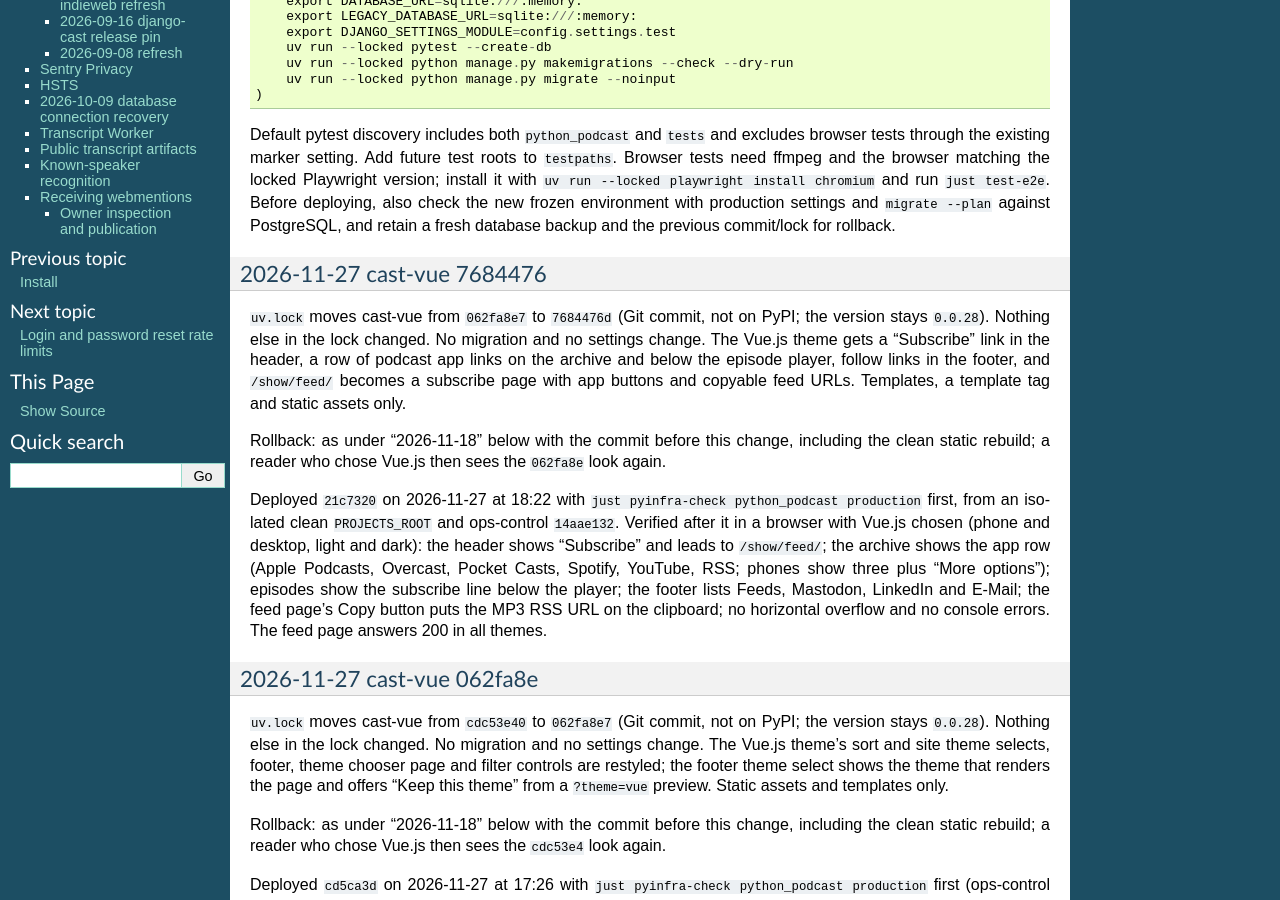
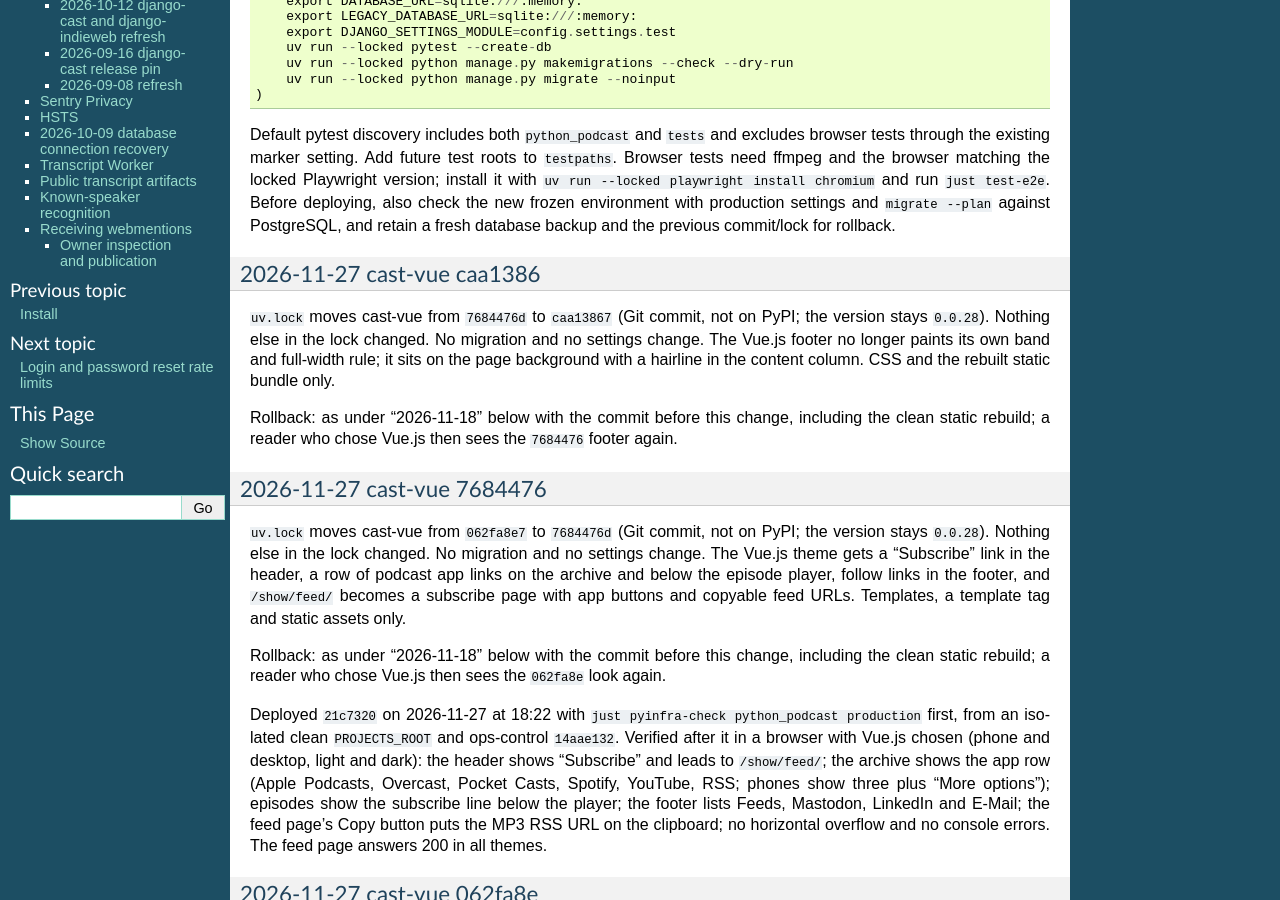
Before and after one commit to ephes/python-podcast, a Sphinx documentation site: the page built from docs/deploy.rst, in a window 1280 px wide and 900 px high, scrolled down 1149 px. Built offline with Sphinx 7.4.7, drawn with Linux system fonts in a browser that asks for light colours; some of the changed text lies outside the part shown.

Commit message:
Use cast-vue caa1386 for the Vue.js theme
The Vue.js footer with the site name and theme selection sits on the
page background with a thin line in the content column instead of a
separate band. cast-vue stays 0.0.28 from a pinned Git commit; only its
lock entry changes. No migration; rollback in docs/deploy.rst.

```diff
--- a/CHANGELOG.rst
+++ b/CHANGELOG.rst
@@ -3,6 +3,12 @@ Changelog
 
 Unreleased
 ----------
+
+* Move the Vue.js theme to cast-vue ``caa1386`` (from ``7684476``; Git
+  commit, not on PyPI). The footer with the site name and theme selection now
+  sits on the page background with a thin line in the content column instead
+  of a separate white or dark band. Rollback in ``docs/deploy.rst``
+  (2026-11-27 cast-vue caa1386).
 
 * Move the React theme to cast-react ``v0.0.8`` (from ``v0.0.7``). Readers
   see a labelled "Subscribe" link in the header (written blogs: "Feeds"),
--- a/commands.py
+++ b/commands.py
@@ -756,7 +756,7 @@ def switch_to_git_sources():
 
     # Define default git sources
     default_sources = {
-        "cast-vue": {"git": "https://github.com/ephes/cast-vue", "rev": "7684476d19a35854f2383fe4f473742fcf7dea31"},
+        "cast-vue": {"git": "https://github.com/ephes/cast-vue", "rev": "caa13867cee13ec8f939f7bcbb40fe89fee1a59d"},
         "cast-react": {"git": "https://github.com/ephes/cast-react", "tag": "v0.0.3"},
         "cast-bootstrap5": {"git": "https://github.com/ephes/cast-bootstrap5"},
         "django-cast": {"git": "https://github.com/ephes/django-cast", "branch": "develop"},
--- a/docs/deploy.rst
+++ b/docs/deploy.rst
@@ -74,6 +74,19 @@ locked Playwright version; install it with ``uv run --locked playwright install
 chromium`` and run ``just test-e2e``. Before deploying, also check the new frozen
 environment with production settings and ``migrate --plan`` against PostgreSQL,
 and retain a fresh database backup and the previous commit/lock for rollback.
+
+2026-11-27 cast-vue caa1386
+~~~~~~~~~~~~~~~~~~~~~~~~~~~
+
+``uv.lock`` moves cast-vue from ``7684476d`` to ``caa13867`` (Git commit, not
+on PyPI; the version stays ``0.0.28``). Nothing else in the lock changed. No
+migration and no settings change. The Vue.js footer no longer paints its own
+band and full-width rule; it sits on the page background with a hairline in
+the content column. CSS and the rebuilt static bundle only.
+
+Rollback: as under "2026-11-18" below with the commit before this change,
+including the clean static rebuild; a reader who chose Vue.js then sees the
+``7684476`` footer again.
 
 2026-11-27 cast-vue 7684476
 ~~~~~~~~~~~~~~~~~~~~~~~~~~~
--- a/docs/install.rst
+++ b/docs/install.rst
@@ -164,7 +164,7 @@ Work on local package checkouts
 -------------------------------
 
 ``django-cast``, ``cast-bootstrap5``, ``cast-vue`` (pinned to the redesign
-commit ``7684476``), ``cast-react`` (from a version tag) and
+commit ``caa1386``), ``cast-react`` (from a version tag) and
 ``django-indieweb`` are installed from Git by default. Two commands rewrite
 their entries in ``[tool.uv.sources]`` of ``pyproject.toml`` and then run
 ``uv sync``:
--- a/pyproject.toml
+++ b/pyproject.toml
@@ -58,7 +58,7 @@ dev = [
 
 [tool.uv.sources]
 # Vue theme redesign, pinned to a commit (not on PyPI).
-cast-vue = { git = "https://github.com/ephes/cast-vue", rev = "7684476d19a35854f2383fe4f473742fcf7dea31" }
+cast-vue = { git = "https://github.com/ephes/cast-vue", rev = "caa13867cee13ec8f939f7bcbb40fe89fee1a59d" }
 # React theme, pinned to a release tag (not on PyPI).
 cast-react = { git = "https://github.com/ephes/cast-react", tag = "v0.0.8" }
 # Git sources for deploys (rsync sends the working tree, so the deployed
```
Also changed, not shown: 2 other files.
